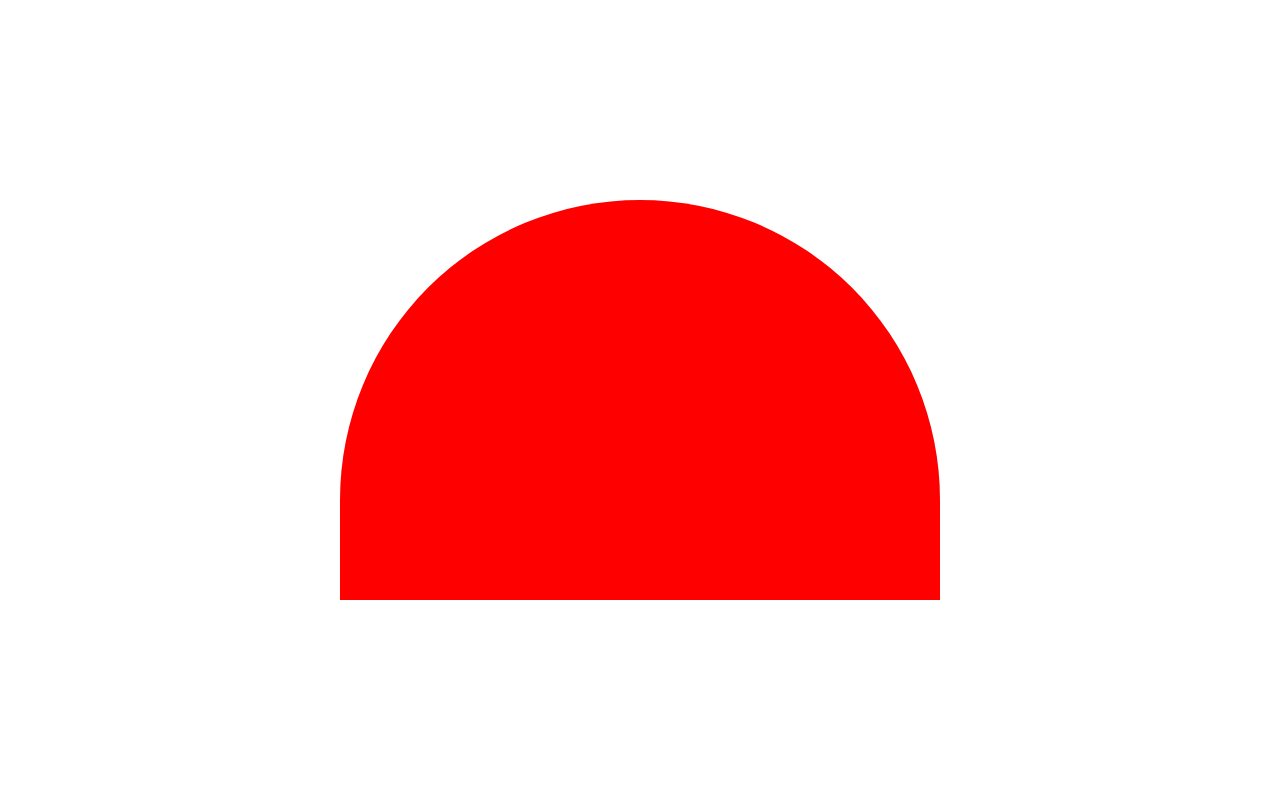
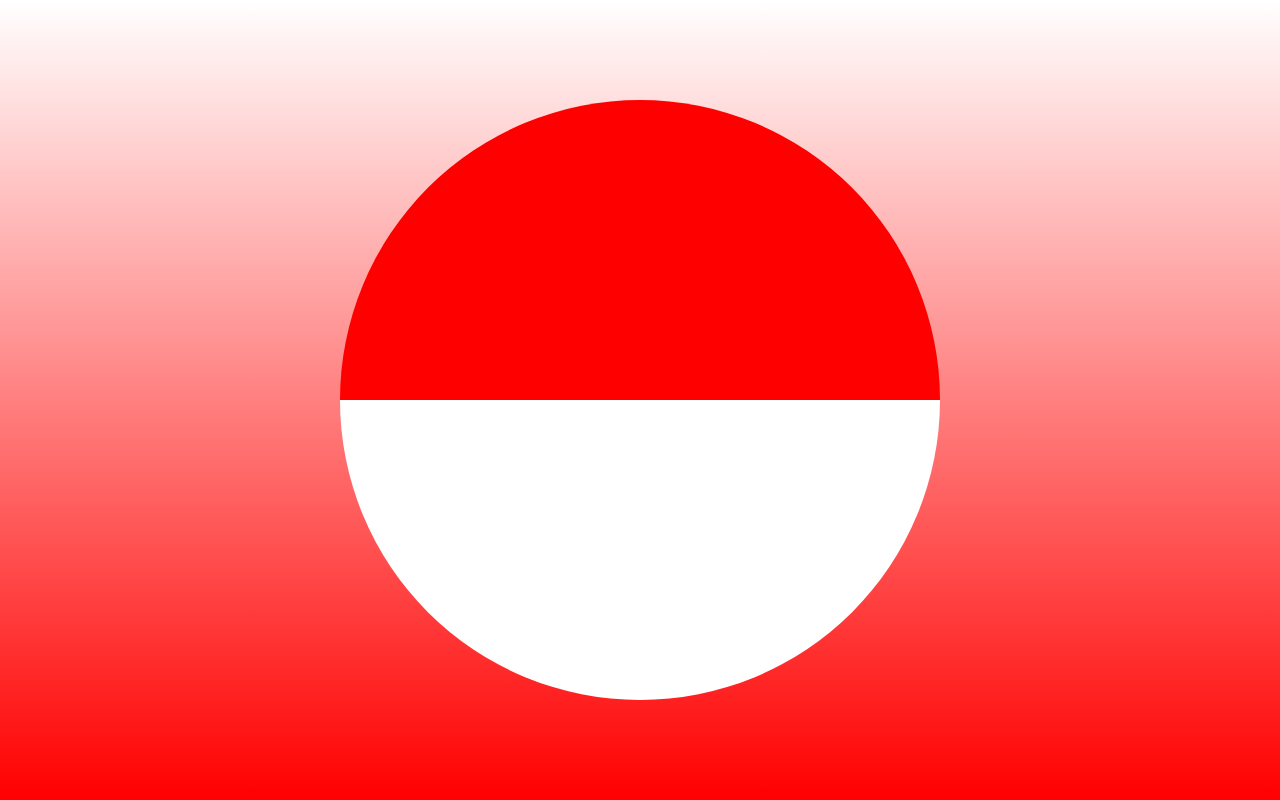
Before and after one commit to L0rdSaiyan/pokebola, a plain HTML site: page index.html in a window 1280 px wide. Drawn offline with Linux system fonts and the light colour scheme.

Commit message:
adicionado a base da pokebola

```diff
--- a/index.html
+++ b/index.html
@@ -18,6 +18,16 @@
 
         </div>
 
+        <div id="faixa">
+
+            <div id="botao">
+
+
+            </div>
+
+
+        </div>
+
         <div id="base">
 
 
--- a/style.css
+++ b/style.css
@@ -5,6 +5,7 @@ body{
     min-height: 100vh;
     justify-content: center;
     align-items: center;
+    background-image: linear-gradient(360deg, red, white);
 
 }
 
@@ -13,8 +14,17 @@ body{
 #topo{
 
     width: 600px;
-    height: 400px;
+    height: 300px;
     background-color: red;
-    border-radius: 700px 700px 0 0;
+    border-radius: 300px 300px 0 0;
 
 }
+
+#base{
+
+    width: 600px;
+    height: 300px;
+    background-color: white;
+    border-radius: 0 0 300px 300px;
+
+}
```
